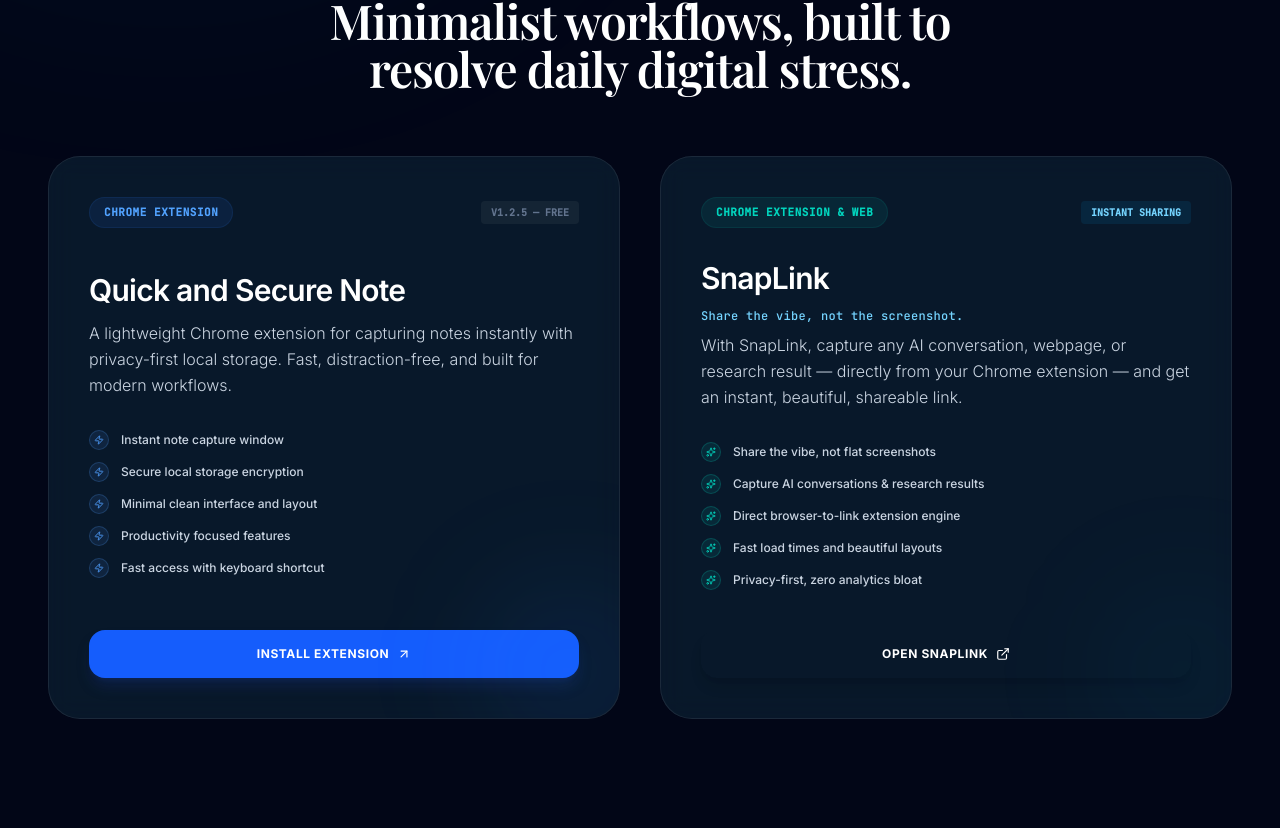
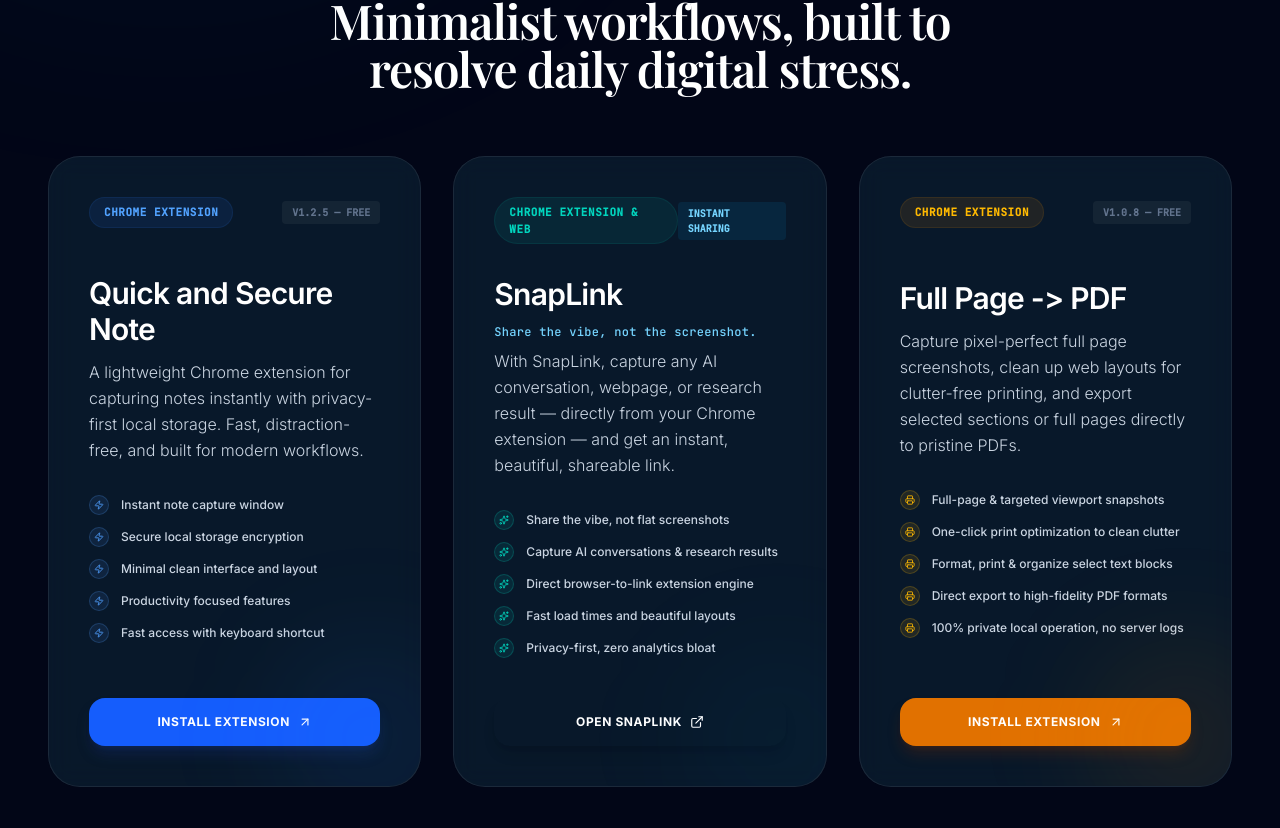
Before and after one commit to gkapacjkt/memzodev, a React (Vite) app: page / in a window 1280 px wide. Shown: the part 952-1780 px from the top of the page. Built offline with nearby package versions, Linux system fonts and the light colour scheme; a web font is replaced by a local one.

Commit message:
feat: add Full Page to PDF product card
Expand product portfolio by adding the "Full Page to PDF" tool and update the product grid layout to accommodate the new entry.

```diff
--- a/public/privacy-fullpdf_screenshot.html
+++ /dev/null
@@ -1,116 +0,0 @@
-<!DOCTYPE html>
-<html lang="en">
-<head>
-  <meta charset="UTF-8">
-  <meta name="viewport" content="width=device-width, initial-scale=1.0">
-  <title>Privacy Policy – Text Print & Full Page Screenshot</title>
-  <style>
-    body {
-      font-family: -apple-system, BlinkMacSystemFont, 'Segoe UI', Roboto, sans-serif;
-      max-width: 720px;
-      margin: 40px auto;
-      padding: 0 24px 60px;
-      color: #202124;
-      font-size: 15px;
-      line-height: 1.7;
-    }
-    h1 { font-size: 24px; margin-bottom: 4px; }
-    h2 { font-size: 16px; font-weight: 600; margin-top: 32px; margin-bottom: 6px; color: #1a73e8; }
-    p  { margin: 0 0 12px; }
-    ul { margin: 0 0 12px 20px; }
-    li { margin-bottom: 4px; }
-    .meta { font-size: 13px; color: #5f6368; margin-bottom: 32px; }
-    hr { border: none; border-top: 1px solid #e0e0e0; margin: 32px 0; }
-    a  { color: #1a73e8; }
-  </style>
-</head>
-<body>
-
-<h1>Privacy Policy</h1>
-<p class="meta">
-  Extension: <strong>Text Print &amp; Full Page Screenshot</strong><br>
-  Last updated: June 25, 2026
-</p>
-
-<h2>1. Overview</h2>
-<p>
-  Text Print &amp; Full Page Screenshot ("the Extension") is a Chrome browser extension
-  that captures web pages and selected text as PDF files. We are committed to protecting
-  your privacy. This policy explains what data the Extension accesses, how it is used,
-  and what is never collected.
-</p>
-
-<h2>2. Data We Do NOT Collect</h2>
-<p>The Extension does <strong>not</strong> collect, transmit, or share any of the following:</p>
-<ul>
-  <li>Personal information (name, email, account details)</li>
-  <li>Browsing history or visited URLs</li>
-  <li>Page content, screenshots, or PDF files you generate</li>
-  <li>Any data sent to external servers, third parties, or the developer</li>
-</ul>
-<p>
-  All processing happens entirely <strong>on your local device</strong>.
-  No data ever leaves your browser.
-</p>
-
-<h2>3. Local Storage Usage</h2>
-<p>
-  The Extension uses <code>chrome.storage.local</code> solely to store
-  the version number of the last time you opened the extension popup.
-  This single value is used exclusively to display a "NEW" badge on the
-  extension icon when an update has been installed.
-</p>
-<ul>
-  <li><strong>What is stored:</strong> Extension version string (e.g., "3.3.0")</li>
-  <li><strong>Where it is stored:</strong> Locally in your browser only</li>
-  <li><strong>Who can access it:</strong> Only the Extension itself, on your device</li>
-  <li><strong>Is it shared or uploaded:</strong> Never</li>
-</ul>
-
-<h2>4. Permissions Explained</h2>
-<p>The Extension requests the following Chrome permissions:</p>
-<ul>
-  <li><strong>activeTab</strong> — Access the current tab only when you click the extension icon or use the right-click menu. No background tab access.</li>
-  <li><strong>scripting</strong> — Inject a capture script into the active tab to take a screenshot of the page.</li>
-  <li><strong>contextMenus</strong> — Add a "Print Selection as PDF" option to the right-click menu when text is selected.</li>
-  <li><strong>downloads</strong> — Save the generated PDF file to your local Downloads folder.</li>
-  <li><strong>storage</strong> — Store the last-seen version string locally (see Section 3 above).</li>
-</ul>
-
-<h2>5. Third-Party Services</h2>
-<p>
-  When you use the Gmail or Outlook compose features, the Extension opens
-  a new browser tab to <strong>mail.google.com</strong> or triggers your
-  system's <strong>mailto:</strong> handler. The Extension does not send
-  any data to these services — it only pre-fills a compose window subject
-  and body with the filename you just downloaded.
-</p>
-
-<h2>6. Children's Privacy</h2>
-<p>
-  The Extension does not knowingly collect any information from anyone,
-  including children under the age of 13.
-</p>
-
-<h2>7. Changes to This Policy</h2>
-<p>
-  If this privacy policy changes, the updated policy will be posted at
-  the same URL. Continued use of the Extension after changes constitutes
-  acceptance of the new policy.
-</p>
-
-<h2>8. Contact</h2>
-<p>
-  If you have questions about this privacy policy, please open an issue
-  on the extension's support page in the Chrome Web Store, or contact
-  the developer directly via the Chrome Web Store developer profile.
-</p>
-
-<hr>
-<p style="font-size:12px; color:#80868b;">
-  This privacy policy applies solely to the Chrome Extension
-  "Text Print &amp; Full Page Screenshot" and no other product or service.
-</p>
-
-</body>
-</html>
--- a/src/App.tsx
+++ b/src/App.tsx
@@ -13,7 +13,10 @@
   Coins,
   Menu,
   X,
-  ExternalLink
+  ExternalLink,
+  Printer,
+  Camera,
+  FileText
 } from 'lucide-react';
 import Logo from './components/Logo';
 import ContactForm from './components/ContactForm';
@@ -236,7 +239,7 @@
             </h2>
           </div>
 
-          <div className="grid grid-cols-1 lg:grid-cols-2 gap-10">
+          <div className="grid grid-cols-1 md:grid-cols-2 lg:grid-cols-3 gap-8">
             {/* Chrome Extension Product */}
             <motion.div
               whileHover={{ y: -5 }}
@@ -346,6 +349,60 @@
               </div>
 
               <div className="absolute -bottom-10 -right-10 w-44 h-44 bg-sky-500/5 rounded-full blur-[60px] pointer-events-none group-hover:bg-sky-500/10 transition-all duration-500" />
+            </motion.div>
+
+            {/* Full Page -> PDF Product */}
+            <motion.div
+              whileHover={{ y: -5 }}
+              transition={{ duration: 0.2 }}
+              className="glass-card rounded-[32px] p-8 md:p-10 border border-white/10 flex flex-col justify-between text-left group overflow-hidden relative"
+            >
+              <div className="flex items-center justify-between mb-8">
+                <span className="text-[11px] font-mono font-bold tracking-wider uppercase text-amber-400 bg-amber-500/10 px-3.5 py-1.5 rounded-full border border-amber-500/10">
+                  Chrome Extension
+                </span>
+                <span className="text-[10px] font-semibold text-slate-500 uppercase font-mono bg-white/5 px-2.5 py-1 rounded">
+                  v1.0.8 — Free
+                </span>
+              </div>
+
+              <div>
+                <h3 className="text-3xl font-semibold text-white tracking-tight mb-3">Full Page {"->"} PDF</h3>
+                <p className="text-slate-300 text-sm md:text-base leading-relaxed font-light mb-8">
+                  Capture pixel-perfect full page screenshots, clean up web layouts for clutter-free printing, and export selected sections or full pages directly to pristine PDFs.
+                </p>
+
+                <div className="space-y-3 mb-10">
+                  {[
+                    "Full-page & targeted viewport snapshots",
+                    "One-click print optimization to clean clutter",
+                    "Format, print & organize select text blocks",
+                    "Direct export to high-fidelity PDF formats",
+                    "100% private local operation, no server logs"
+                  ].map((feature, i) => (
+                    <div key={i} className="flex items-center gap-3 text-slate-300 text-xs">
+                      <div className="p-1 rounded-full bg-amber-400/10 text-amber-400 border border-amber-400/20">
+                        <Printer size={10} />
+                      </div>
+                      <span className="font-medium">{feature}</span>
+                    </div>
+                  ))}
+                </div>
+              </div>
+
+              <div>
+                <a
+                  href="https://chromewebstore.google.com/detail/text-print-full-page-scre/dihjnhokfoeolpaihgokmoioginppjeg?authuser=0&hl=en"
+                  target="_blank"
+                  rel="noreferrer"
+                  className="w-full flex items-center justify-center gap-2 bg-amber-600 hover:bg-amber-500 text-white font-bold text-xs uppercase tracking-wider py-4 rounded-2xl transition-all shadow-lg shadow-amber-900/30 active:scale-[0.99] cursor-pointer"
+                >
+                  <span>Install Extension</span>
+                  <ArrowUpRight size={14} />
+                </a>
+              </div>
+
+              <div className="absolute -bottom-10 -right-10 w-44 h-44 bg-amber-500/10 rounded-full blur-[60px] pointer-events-none group-hover:bg-amber-550/20 transition-all duration-500" />
             </motion.div>
           </div>
         </section>
@@ -472,12 +529,23 @@
                 </li>
                 <li>
                   <a
-                    href="https://websnplink.memzo.dev/"
+                    href="https://snplink.memzo.dev/auth/login"
                     target="_blank"
                     rel="noreferrer"
                     className="text-slate-400 hover:text-white transition-colors flex items-center gap-1.5"
                   >
                     <span>SnapLink Web</span>
+                    <ExternalLink size={10} className="text-slate-600" />
+                  </a>
+                </li>
+                <li>
+                  <a
+                    href="https://chromewebstore.google.com/detail/text-print-full-page-scre/dihjnhokfoeolpaihgokmoioginppjeg?authuser=0&hl=en"
+                    target="_blank"
+                    rel="noreferrer"
+                    className="text-slate-400 hover:text-white transition-colors flex items-center gap-1.5"
+                  >
+                    <span>Full Page {"->"} PDF</span>
                     <ExternalLink size={10} className="text-slate-600" />
                   </a>
                 </li>
```
